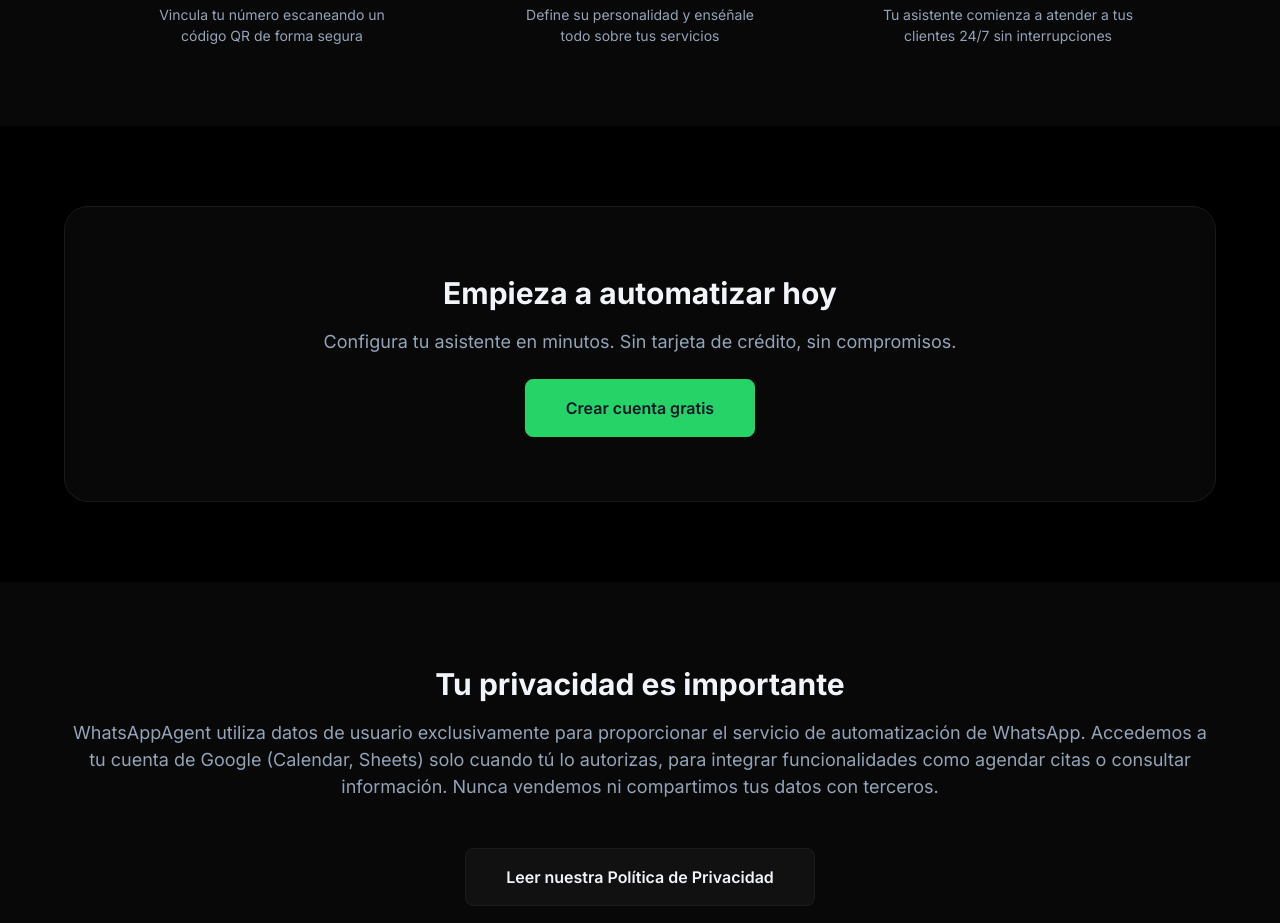
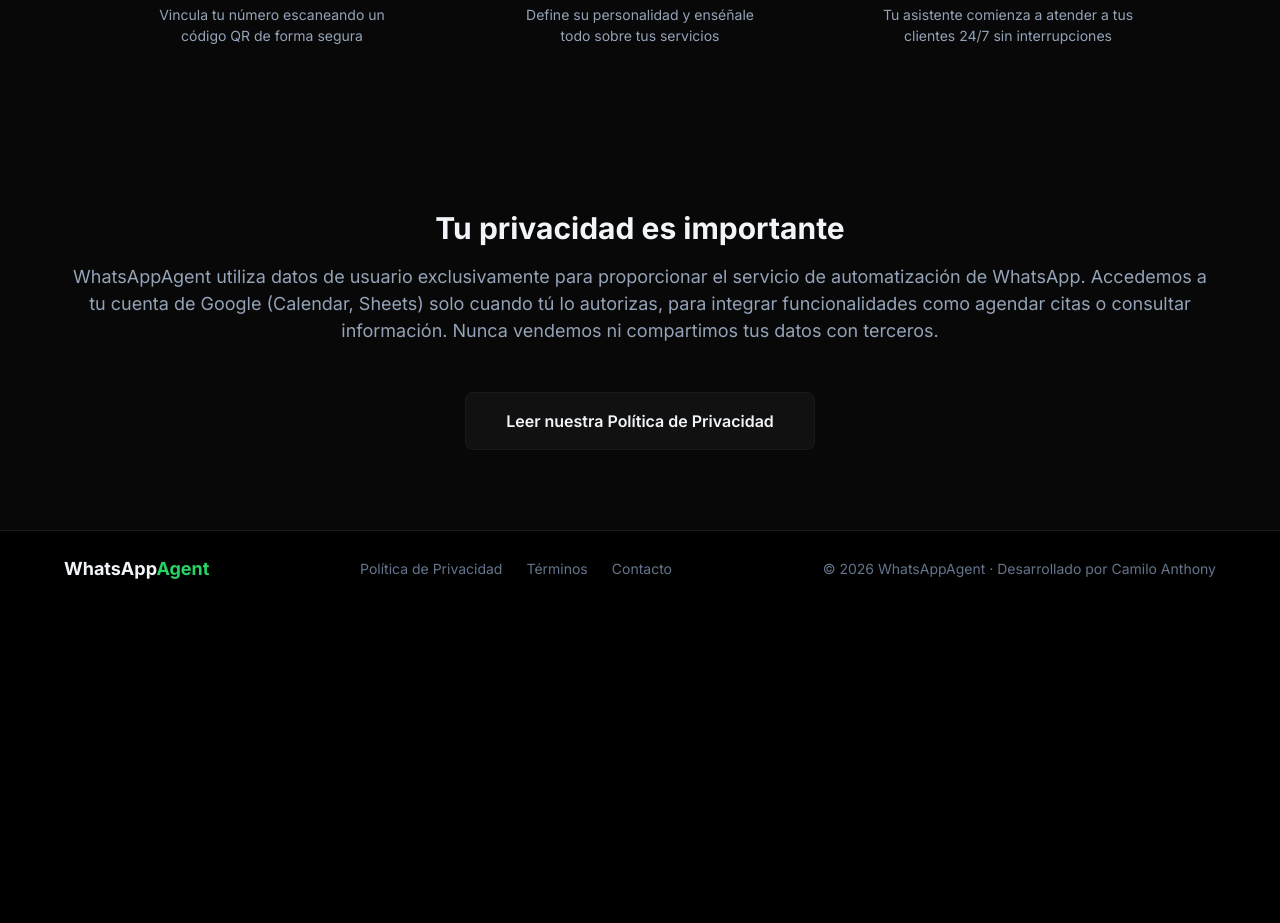
Before and after one commit to camilo-Anthony/WhatsAppIA, a Next.js app: page / in a window 1280 px wide. Shown: the part 1740-2663 px from the top of the page. After the commit the page ends 2346 px from the top, so only its background shows below. Built offline with nearby package versions, Linux system fonts and the light colour scheme.

Commit message:
style: remove bottom CTA section

```diff
--- a/src/app/landing.module.css
+++ b/src/app/landing.module.css
@@ -233,29 +233,6 @@
     background: var(--color-border);
 }
 
-/* CTA */
-.cta {
-    padding: var(--space-20) 0;
-}
-
-.ctaCard {
-    background: var(--color-bg-card);
-    border-radius: var(--radius-2xl);
-    padding: var(--space-16) var(--space-8);
-    text-align: center;
-}
-
-.ctaCard h2 {
-    font-size: var(--font-size-3xl);
-    font-weight: 700;
-    margin-bottom: var(--space-3);
-}
-
-.ctaCard p {
-    color: var(--color-text-secondary);
-    font-size: var(--font-size-lg);
-    margin-bottom: var(--space-6);
-}
 
 /* Footer */
 .footer {
--- a/src/app/page.tsx
+++ b/src/app/page.tsx
@@ -139,19 +139,6 @@
         </div>
       </section>
 
-      {/* CTA */}
-      <section className={styles.cta}>
-        <div className="container">
-          <div className={`${styles.ctaCard} card`}>
-            <h2>Empieza a automatizar hoy</h2>
-            <p>Configura tu asistente en minutos. Sin tarjeta de crédito, sin compromisos.</p>
-            <Link href="/register" className="btn btn-primary btn-lg">
-              Crear cuenta gratis
-            </Link>
-          </div>
-        </div>
-      </section>
-
       {/* Transparencia y Privacidad */}
       <section className={styles.howItWorks} id="privacy-section">
         <div className="container">
```
